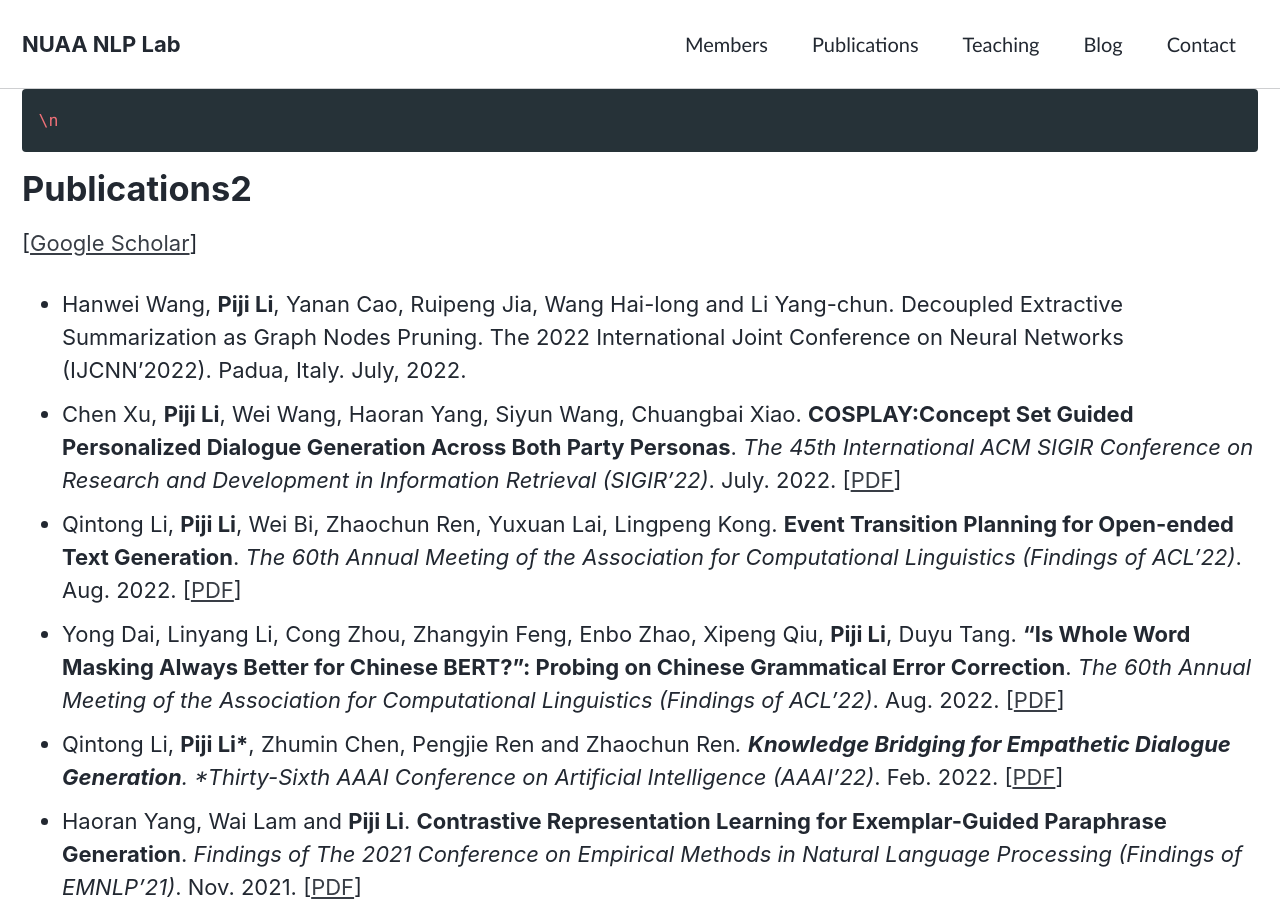
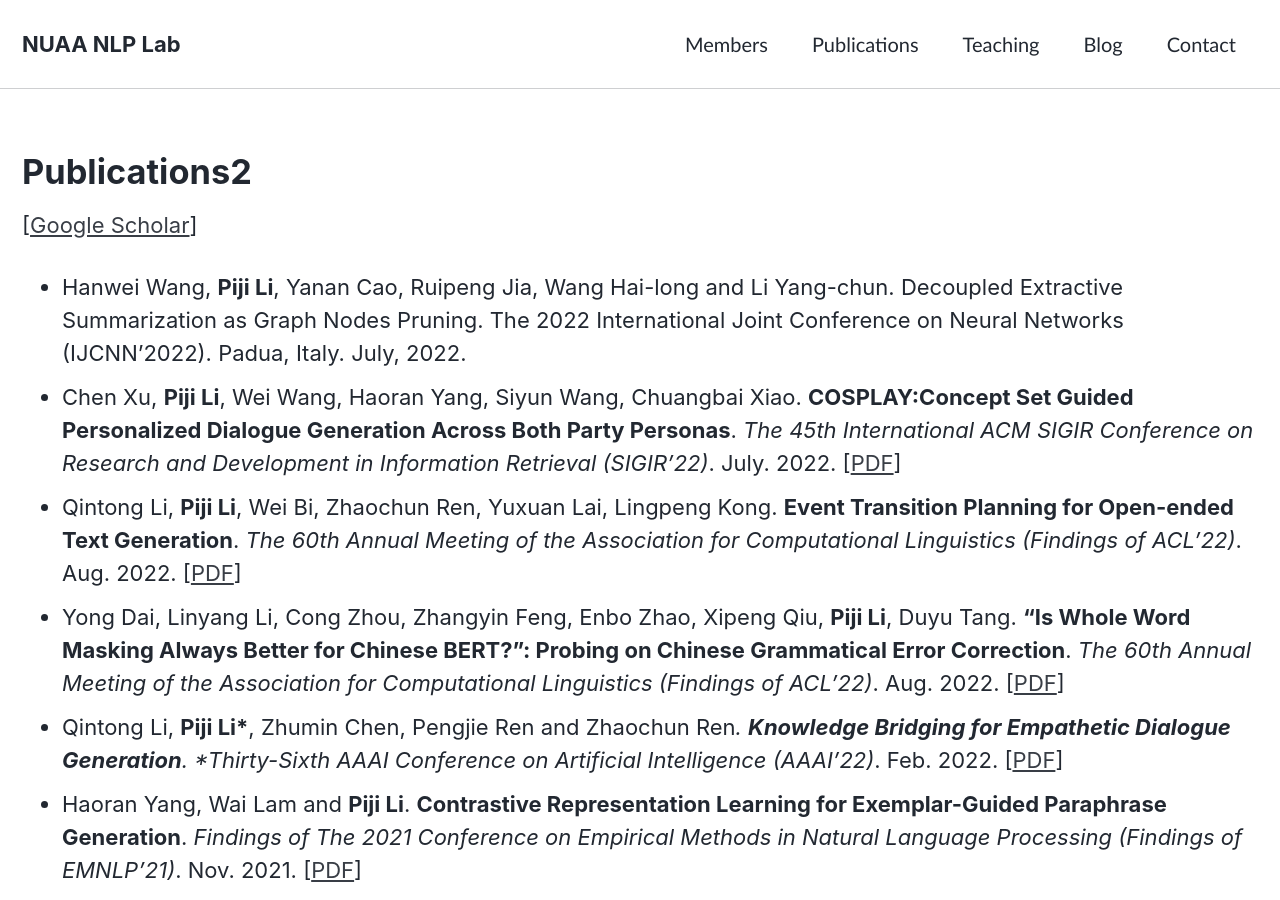
Before and after one commit to nuaa-nlp/nuaa-nlp.github.io, a Jekyll site: the page built from _docs/04-Publications.md, in a window 1280 px wide and 900 px high. Built offline with Jekyll 4.4.1, drawn with Linux system fonts in a browser that asks for light colours; cached includes are drawn as plain includes; comment, search, counter and statistics services are not loaded; a style sheet for code colours, icons or effects is not loaded.

Commit message:
update br

````diff
--- a/_docs/04-Publications.md
+++ b/_docs/04-Publications.md
@@ -6,9 +6,8 @@ excerpt: "layout"
 last_modified_at: 2021-06-07T08:48:05-04:00
 hidden: true
 ---
-```json
-\n
-```
+
+<br>
 # Publications2
 [[Google Scholar](https://scholar.google.com/citations?user=88ZlyicAAAAJ&hl=en)]
 
````
Also changed, not shown: _docs/03-Members.md (+1 -0 lines), _docs/05-Contact.md (+1 -0 lines), _docs/blog.md (+2 -0 lines), _docs/teaching.md (+1 -1 lines).
